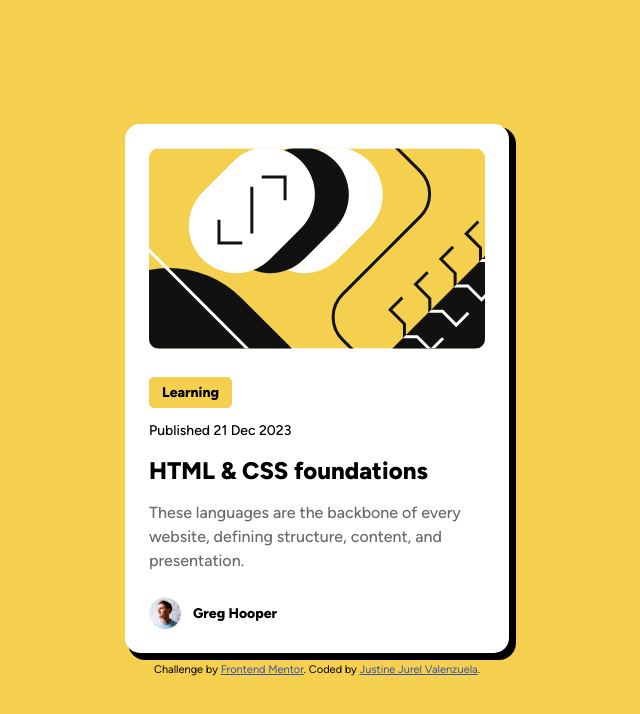
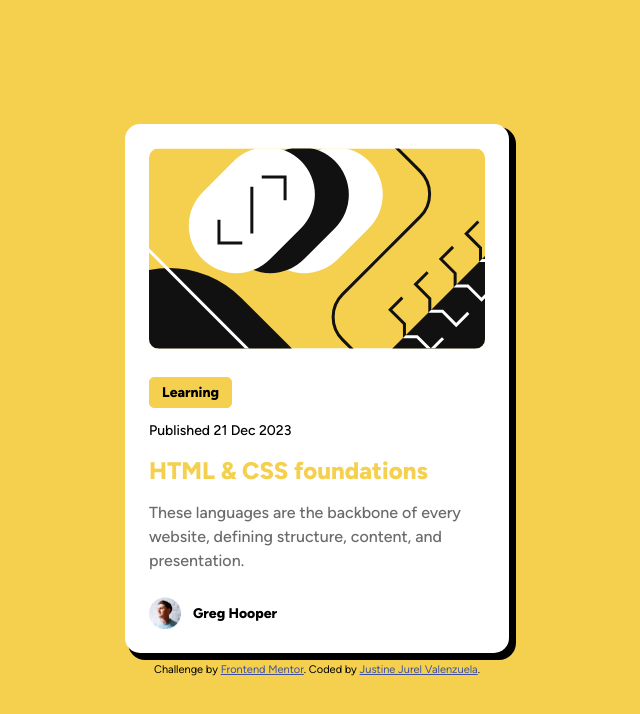
Before and after one commit to valenzuelajustinejurel/frontend-mentor-challenges, a plain HTML site: page blog-preview-card/index.html in a window 1280 px wide. In both pictures the pointer is over the element "HTML & CSS foundations". Shown: the whole page, without its empty margins (323-963 px from the left). Drawn offline with Linux system fonts and the light colour scheme.

Commit message:
style: add hover and focus state on the card title

```diff
--- a/blog-preview-card/style.css
+++ b/blog-preview-card/style.css
@@ -136,6 +136,12 @@ img {
   padding-bottom: var(--spacing-150);
 }
 
+.card__title:hover,
+.card__title:focus {
+  color: var(--color-yellow);
+  cursor: pointer;
+}
+
 .card__description {
   color: var(--color-text-secondary);
 }
```
